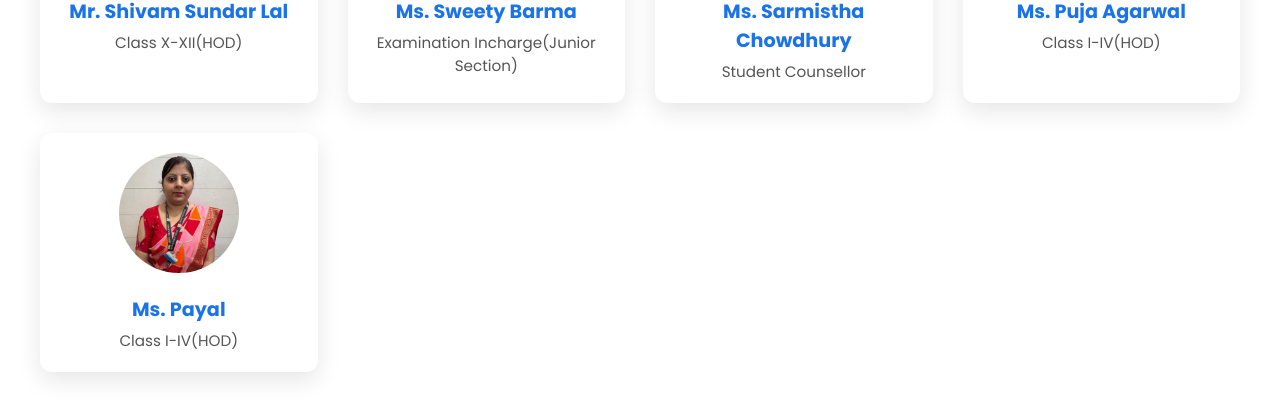
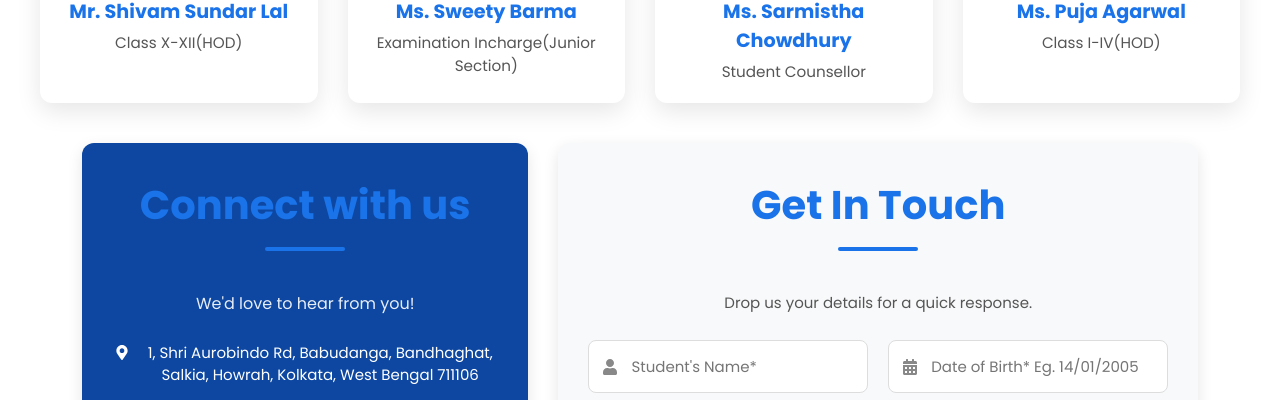
Before and after one commit to LABONYAPUBLICSCHOOL/LPS-FRONTEND, a React (Vite) app: page /ourteam in a window 1280 px wide. Shown: the part 770-1170 px from the top of the page. Built offline with nearby package versions, Linux system fonts and the light colour scheme.

Commit message:
teacher removed

```diff
--- a/src/components/OurTeam/OurTeam.jsx
+++ b/src/components/OurTeam/OurTeam.jsx
@@ -22,7 +22,6 @@ const teachers = [
   { id: 6, name: "Ms. Sweety Barma", occupation: "Examination Incharge(Junior Section)", photo: "/6.jpeg" },
   { id: 7, name: "Ms. Sarmistha Chowdhury", occupation: "Student Counsellor", photo: "/7.jpeg" },
   { id: 8, name: "Ms. Puja Agarwal", occupation: "Class I-IV(HOD)", photo: "/8.jpeg" },
-   { id: 9, name: "Ms. Payal", occupation: "Class I-IV(HOD)", photo: "/8.jpeg" },
   // Add more teachers as needed
 ];
 
```
